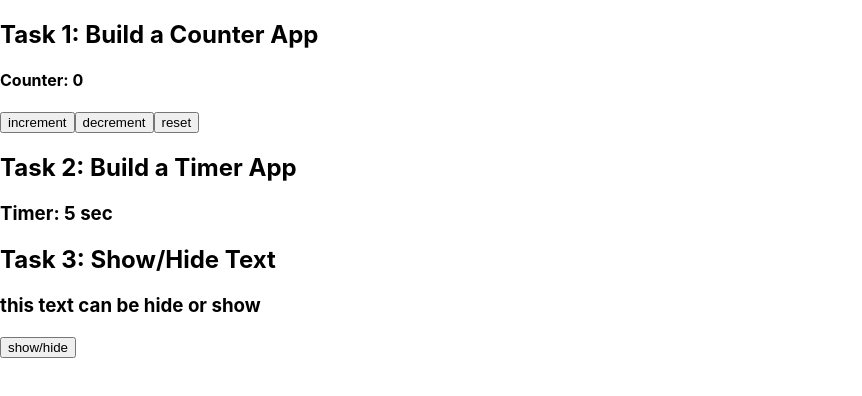
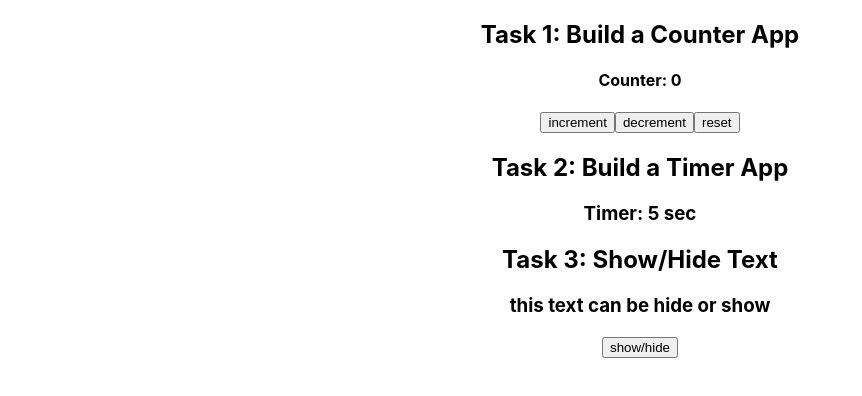
Before and after one commit to Namnika/practice-task, a React (Create React App) app: page / in a window 1280 px wide. Shown: the top 396 px of the page, without its empty margins (0-862 px from the left). Built offline with nearby package versions, Linux system fonts and the light colour scheme.

Commit message:
need to modify elements to ui

```diff
--- a/src/App.css
+++ b/src/App.css
@@ -1,5 +1,5 @@
 .App {
-  text-align: start;
+  text-align: center;
 }
 
 .App-logo {
--- a/src/App.js
+++ b/src/App.js
@@ -19,7 +19,7 @@ function App() {
 
   }, [])
 
-
+// make good ui
 
 
   return (
```
